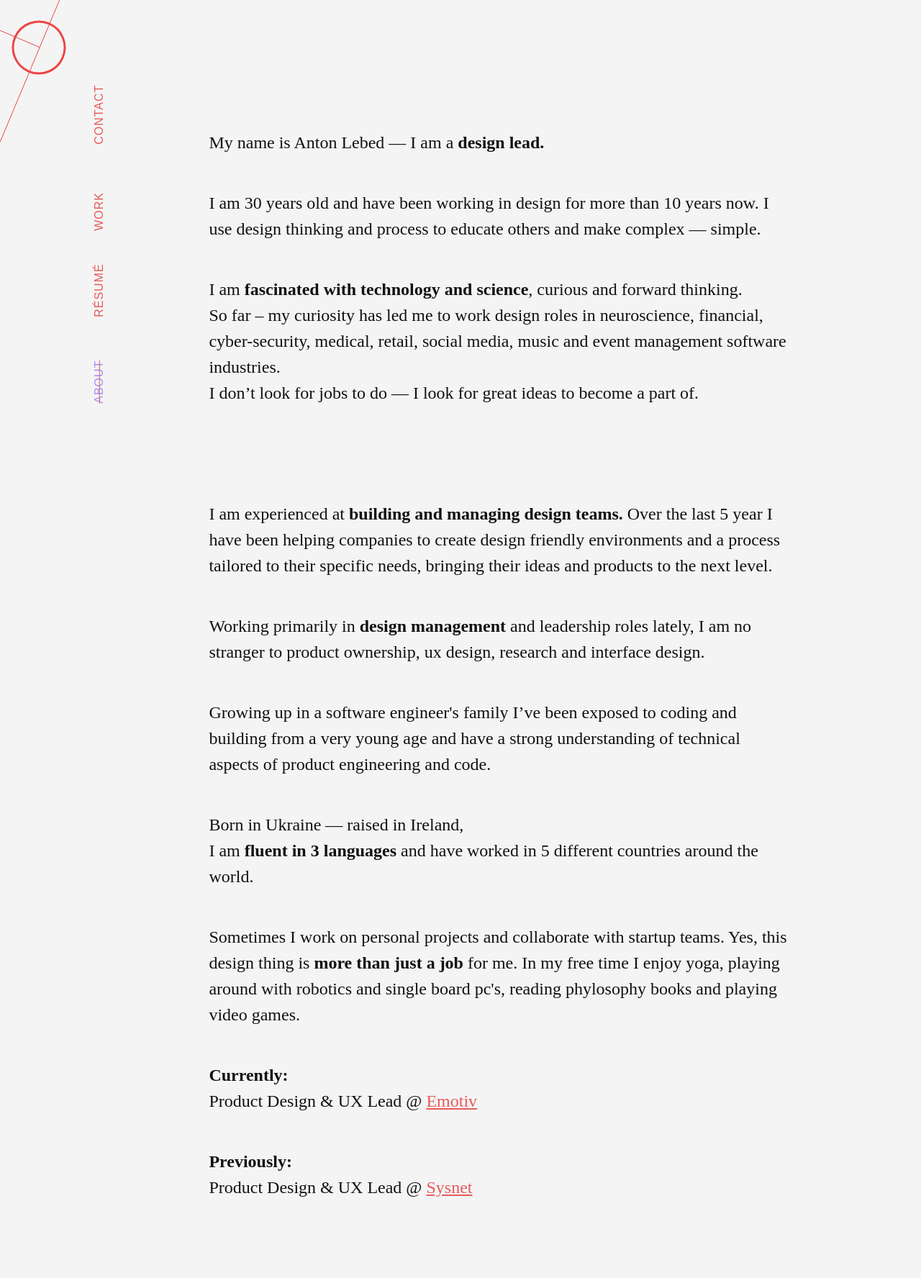
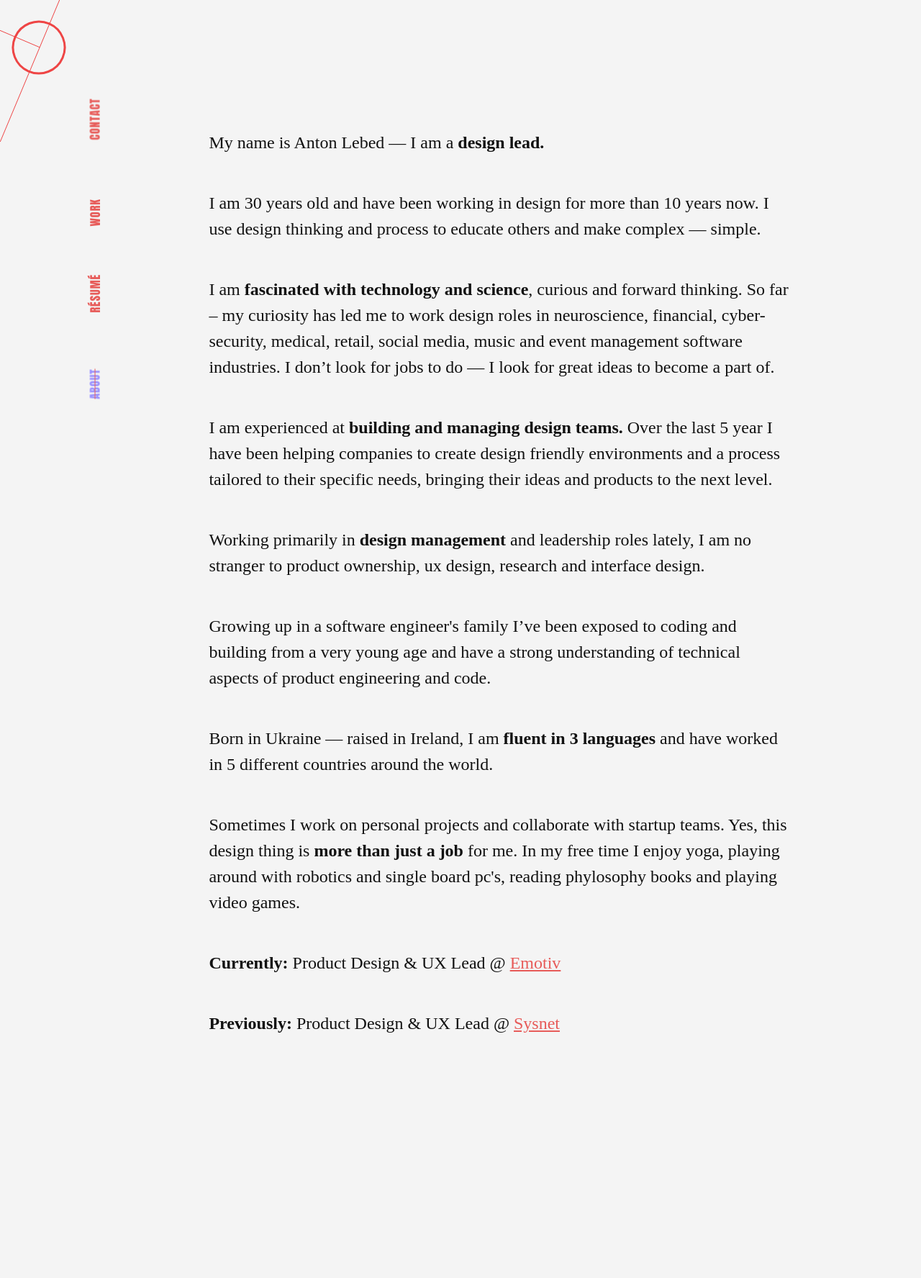
Before and after one commit to ntnlbd/lebedworks, a Jekyll site: the page built from index.md, in a window 1280 px wide. Shown: the whole page at 72% size. Built offline with Jekyll 4.4.1, drawn with Linux system fonts in a browser that asks for light colours; some web fonts are replaced; after the commit the page ends 1548 px from its top, so only the background shows below that.

Commit message:
Added intro animation switched off production swap for css embed

```diff
--- a/_includes/head.html
+++ b/_includes/head.html
@@ -4,14 +4,10 @@
   <meta name="viewport" content="width=device-width, initial-scale=1">
   {% seo %}
 
-  {% if jekyll.environment == 'development' %}
-    <link rel="stylesheet" href="{{ "/assets/main.css" | relative_url }}">
-    <link href="https://fonts.googleapis.com/css?family=Anton|Corben:400,700&amp;subset=latin-ext" rel="stylesheet">
-  {% else if jekyll.environment == 'production'%}
-    <style amp-custom>
-      {% include main.css %}
-    </style>
-  {% endif %}
+
+  <link href="https://fonts.googleapis.com/css?family=Anton|Corben:400,700&amp;subset=latin-ext" rel="stylesheet">
+  <link rel="stylesheet" href="{{ "/assets/main.css" | relative_url }}">
+
 
   <link rel="alternate" type="application/rss+xml" title="{{ site.title | escape }}" href="{{ "/feed.xml" | relative_url }}">
   <link rel="amphtml" href="{{ page.url | prepend: '/amp' | prepend: site.baseurl | prepend: site.url }}">
--- a/_sass/minima/_layout.scss
+++ b/_sass/minima/_layout.scss
@@ -394,3 +394,8 @@
     }
   }
 }
+
+
+.about{
+  @include fadeInUp();
+}
```
